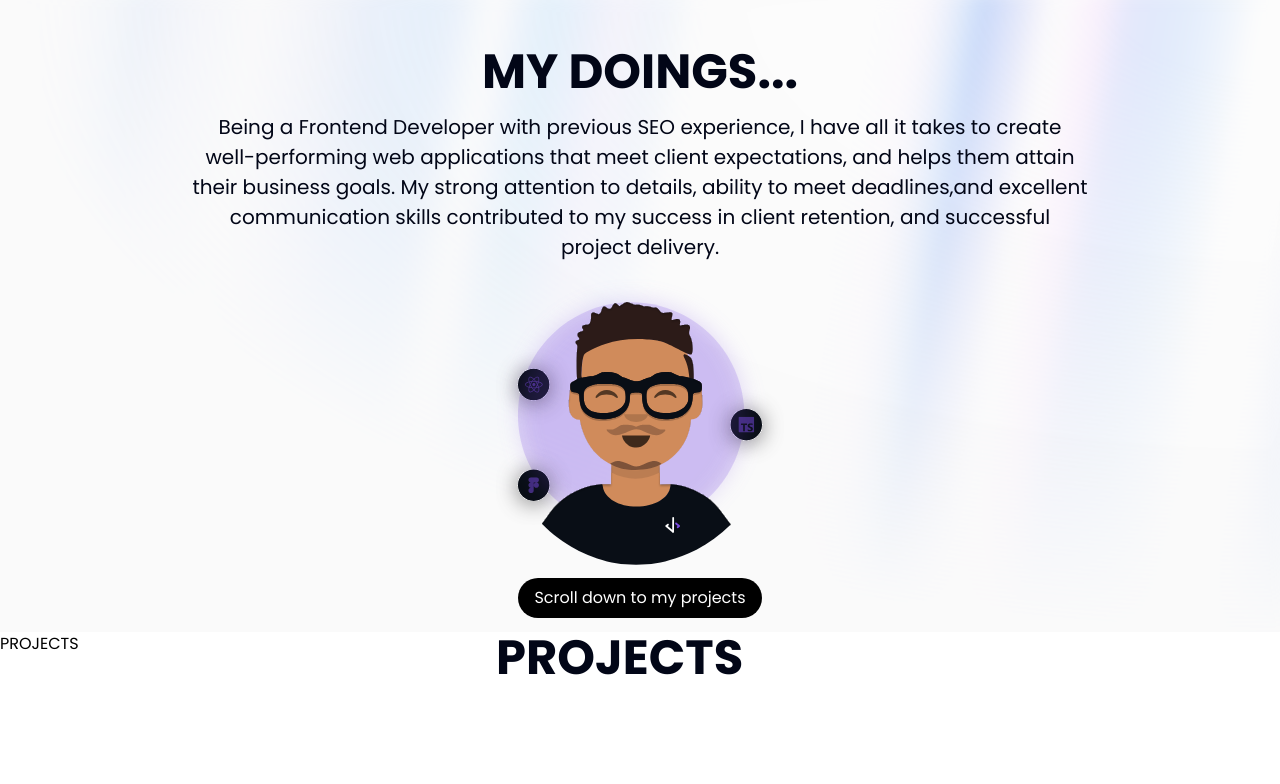
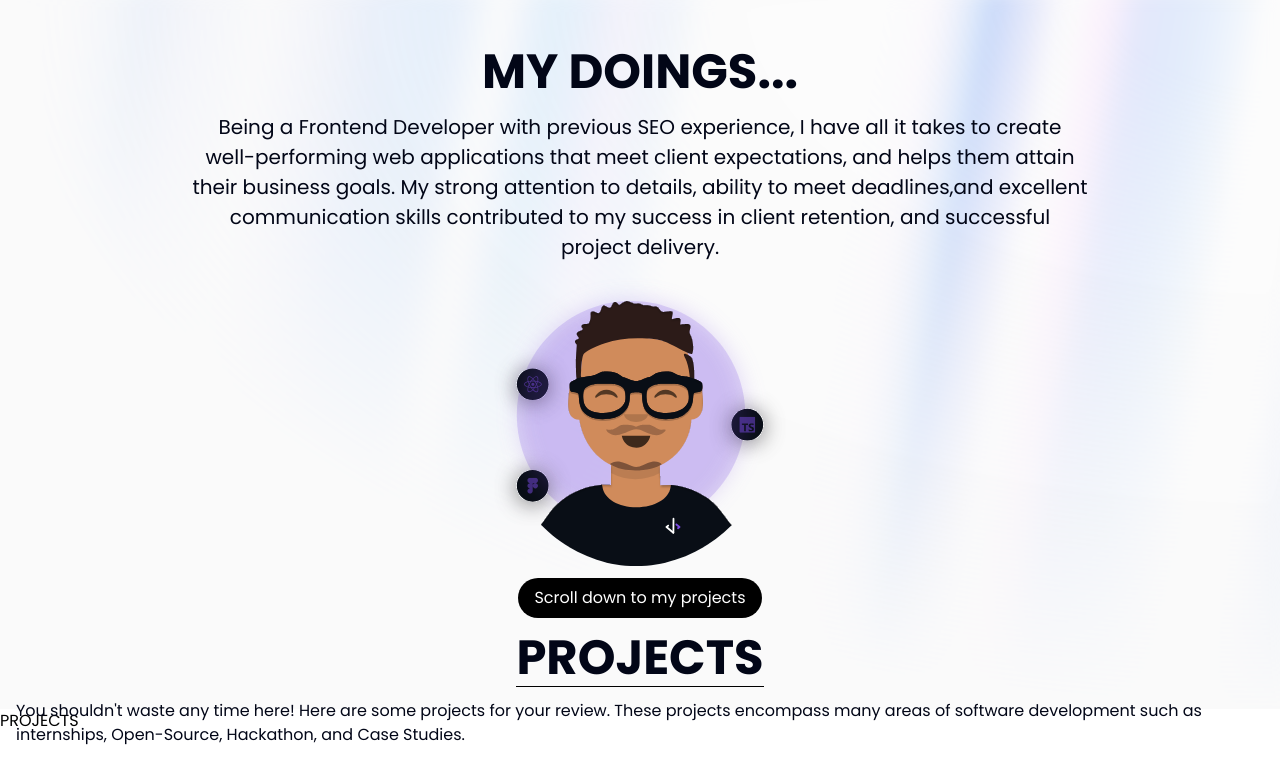
Before and after one commit to MONSURU-rgb/WaiyakiDev, a Next.js app: page / in a window 1280 px wide. Shown: the part 922-1706 px from the top of the page. Built offline with nearby package versions, Linux system fonts and the light colour scheme.

Commit message:
feat: project section started

```diff
--- a/components/ui/hero.tsx
+++ b/components/ui/hero.tsx
@@ -35,8 +35,19 @@ export function WaiyakiHero() {
             </button>
           </div>
 
-          <section>
-            <h2 className="text-3xl md:text-5xl font-bold">PROJECTS</h2>
+          <section className="flex flex-col gap-3 justify-center items-center">
+            <h2 className="text-3xl md:text-5xl font-bold w-fit pb-1 border-b border-black">
+              PROJECTS
+            </h2>
+            <p>
+              You shouldn&apos;t waste any time here! Here are some projects for
+              your review. These projects encompass many areas of software
+              development such as <span>internships</span>,{" "}
+              <span>Open-Source</span>, <span>Hackathon</span>, and{" "}
+              <span>Case Studies</span>.
+            </p>
+
+            <article></article>
           </section>
         </section>
       </motion.div>
```
